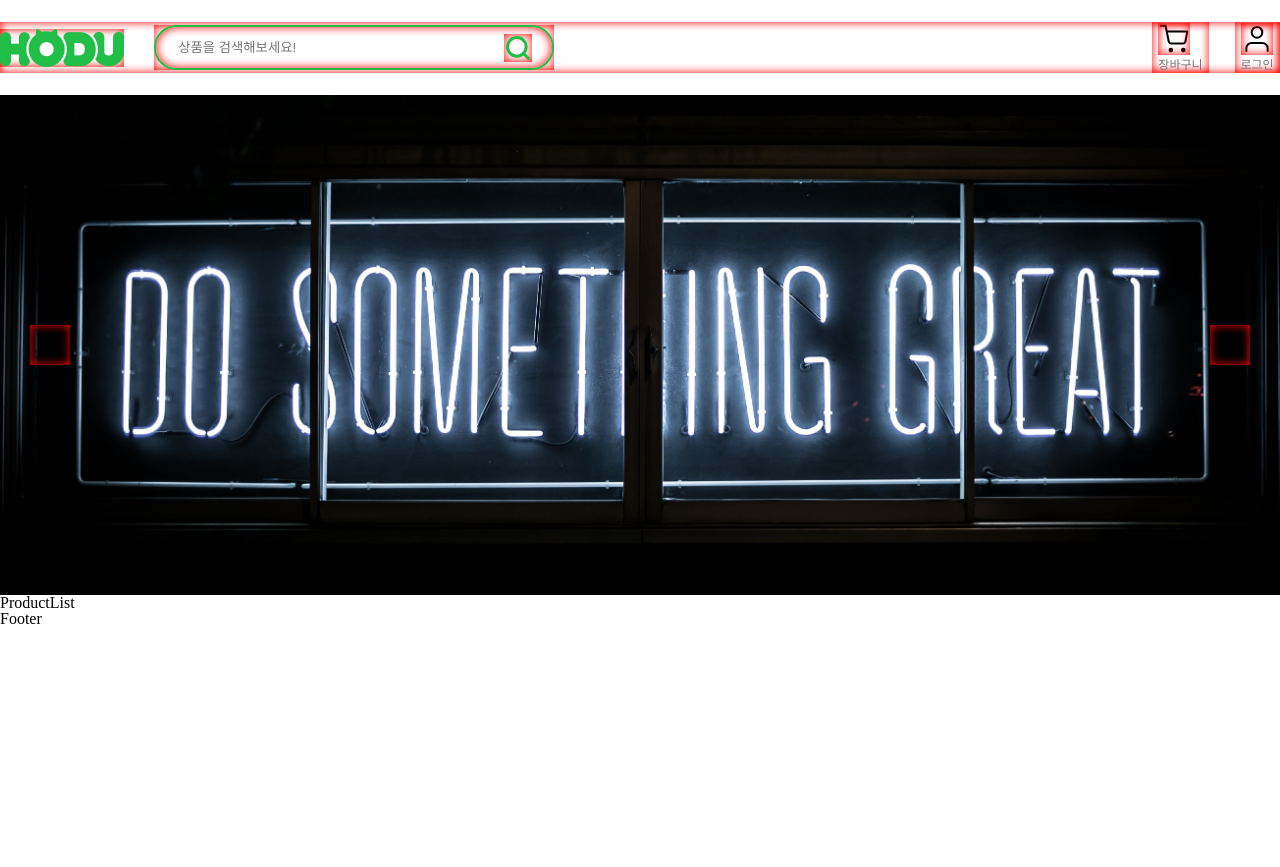
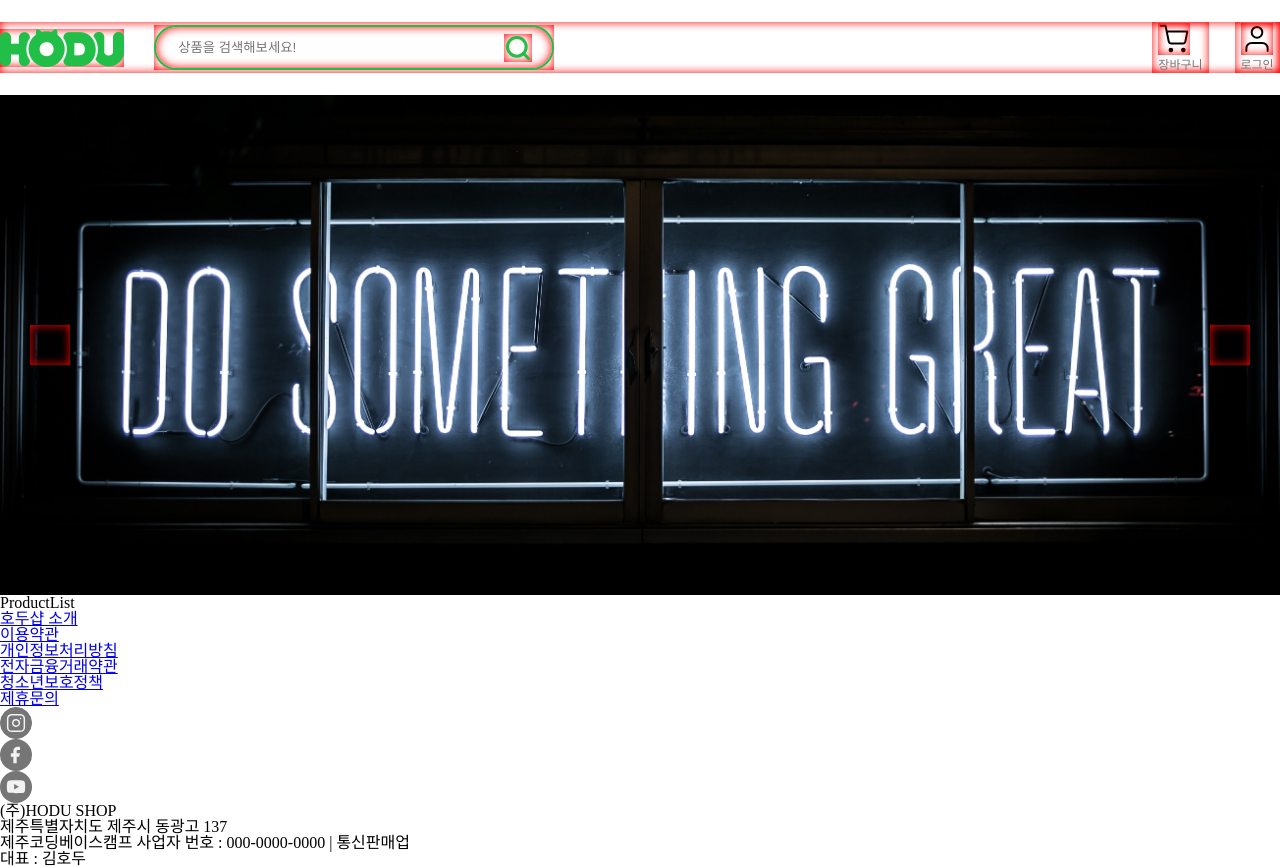
Before and after one commit to React-Commerce-Study/Seoyeong-Baek, a React (Create React App) app: page / in a window 1280 px wide. Before the commit the page ends 800 px from the top, so only its background shows below. Built offline with nearby package versions, Linux system fonts and the light colour scheme.

Commit message:
Feat: footer HTML, CSS 구현

```diff
--- /dev/null
+++ b/src/components/common/LinkSnsBtn.jsx
@@ -0,0 +1,26 @@
+import React from 'react';
+import InstaImg from '../../assets/icon/icon-insta.svg';
+import FacebookImg from '../../assets/icon/icon-fb.svg';
+import YoutubeImg from '../../assets/icon/icon-yt.svg';
+
+export default function LinkSnsBtn() {
+  return (
+    <ul className="link-sns-nav">
+      <li>
+        <a href="#">
+          <img src={InstaImg} alt="인스타 이미지" />
+        </a>
+      </li>
+      <li>
+        <a href="#">
+          <img src={FacebookImg} alt="페이스북 이미지" />
+        </a>
+      </li>
+      <li>
+        <a href="#">
+          <img src={YoutubeImg} alt="유튜브 이미지" />
+        </a>
+      </li>
+    </ul>
+  );
+}
--- a/src/components/layout/Footer.jsx
+++ b/src/components/layout/Footer.jsx
@@ -1,5 +1,43 @@
 import React from 'react';
+import LinkSnsBtn from '../common/LinkSnsBtn';
 
 export default function Footer() {
-  return <div>Footer</div>;
+  return (
+    <footer className="footer">
+      <div className="container">
+        <section className="link-section">
+          <ul className="link-footer-nav">
+            <li>
+              <a href="#">호두샵 소개</a>
+            </li>
+            <li>
+              <a href="#">이용약관</a>
+            </li>
+            <li>
+              <a href="#">개인정보처리방침</a>
+            </li>
+            <li>
+              <a href="#">전자금융거래약관</a>
+            </li>
+            <li>
+              <a href="#">청소년보호정책</a>
+            </li>
+            <li>
+              <a href="#">제휴문의</a>
+            </li>
+          </ul>
+          <LinkSnsBtn />
+        </section>
+
+        <section className="about-hp">
+          <p>(주)HODU SHOP</p>
+          <address>
+            <p>제주특별자치도 제주시 동광고 137</p>
+            <p>제주코딩베이스캠프 사업자 번호 : 000-0000-0000 | 통신판매업</p>
+          </address>
+          <p>대표 : 김호두 </p>
+        </section>
+      </div>
+    </footer>
+  );
 }
```
